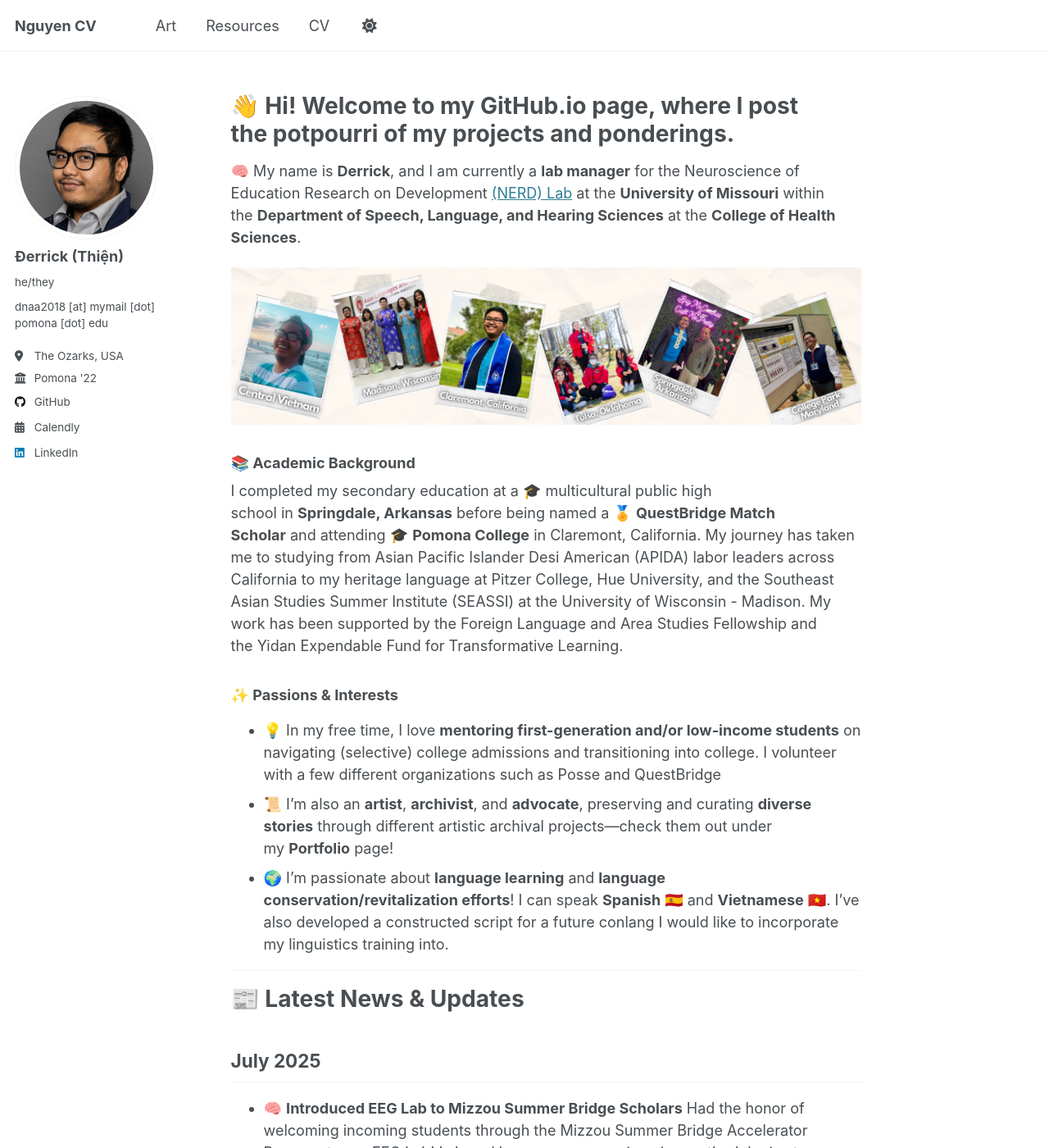
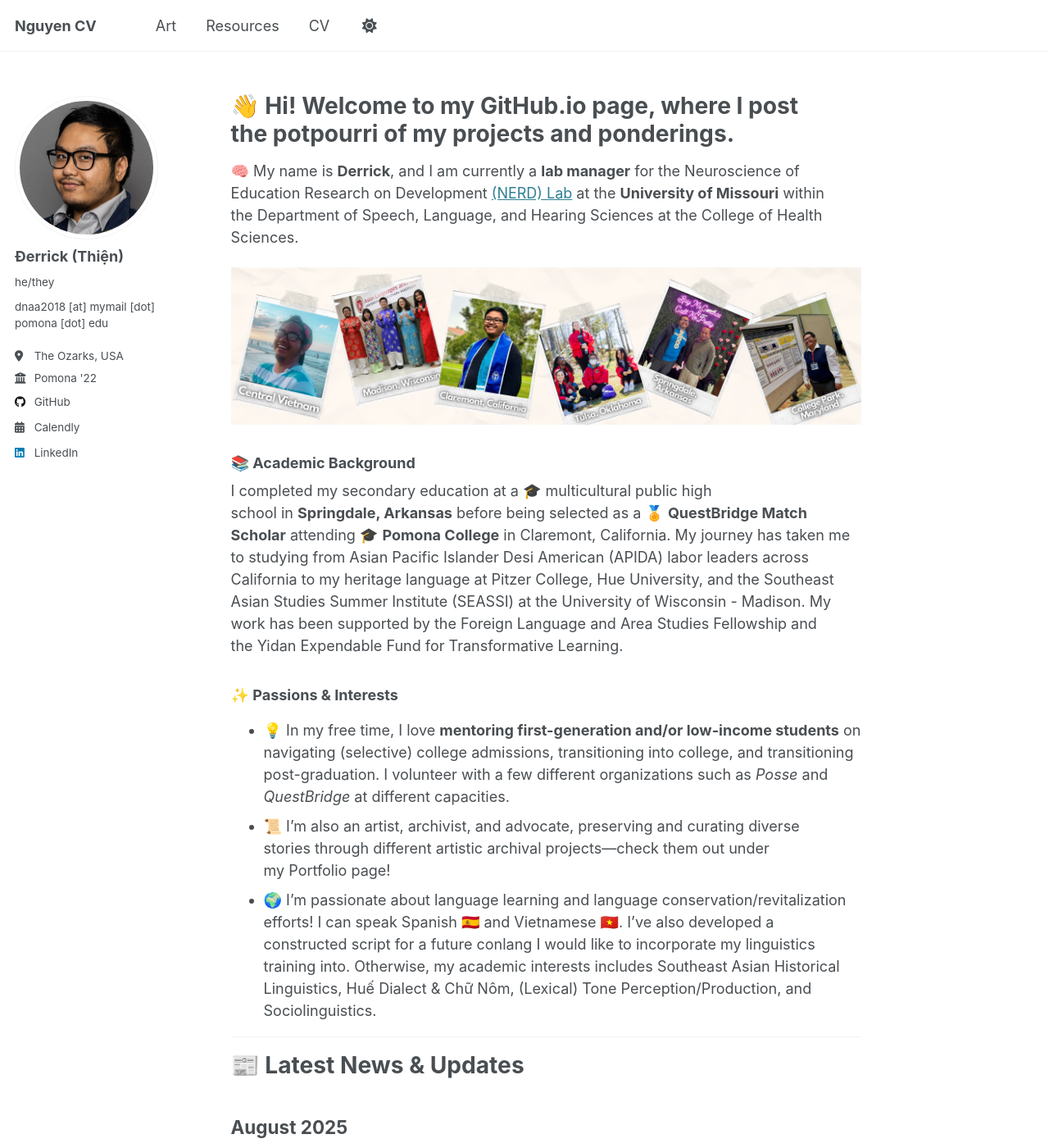
Before and after one commit to thienderrick/thienderrick.github.io, a Jekyll site: the page built from _pages/about.md, in a window 1280 px wide and 1400 px high. Shown: the whole window at 82% size. Built offline with Jekyll 4.4.1, drawn with Linux system fonts in a browser that asks for light colours; some of the changed text lies outside the part shown.

Commit message:
Update about.md

```diff
--- a/_pages/about.md
+++ b/_pages/about.md
@@ -9,25 +9,30 @@
 
 # 👋 **Hi!** Welcome to my GitHub.io page, where I post the **potpourri** of my projects and ponderings.
 
-🧠 My name is **Derrick**, and I am currently a **lab manager** for the Neuroscience of Education Research on Development <a href="https://sites.google.com/umsystem.edu/nerd-lab/home?authuser=0">(NERD) Lab</a> at the **University of Missouri** within the **Department of Speech, Language, and Hearing Sciences** at the **College of Health Sciences**.
+🧠 My name is **Derrick**, and I am currently a **lab manager** for the Neuroscience of Education Research on Development <a href="https://sites.google.com/umsystem.edu/nerd-lab/home?authuser=0">(NERD) Lab</a> at the **University of Missouri** within the Department of Speech, Language, and Hearing Sciences at the College of Health Sciences.
 
 ![Image](/images/About_Timeline.png)
 
 ### 📚 **Academic Background**
-I completed my secondary education at a 🎓 multicultural public high school in **Springdale, Arkansas** before being named a 🏅 **QuestBridge Match Scholar** and attending 🎓 **Pomona College** in Claremont, California. My journey has taken me to studying from Asian Pacific Islander Desi American (APIDA) labor leaders across California to my heritage language at Pitzer College, Hue University, and the Southeast Asian Studies Summer Institute (SEASSI) at the University of Wisconsin - Madison. My work has been supported by the Foreign Language and Area Studies Fellowship and the Yidan Expendable Fund for Transformative Learning.
+I completed my secondary education at a 🎓 multicultural public high school in **Springdale, Arkansas** before being selected as a 🏅 **QuestBridge Match Scholar** attending 🎓 **Pomona College** in Claremont, California. My journey has taken me to studying from Asian Pacific Islander Desi American (APIDA) labor leaders across California to my heritage language at Pitzer College, Hue University, and the Southeast Asian Studies Summer Institute (SEASSI) at the University of Wisconsin - Madison. My work has been supported by the Foreign Language and Area Studies Fellowship and the Yidan Expendable Fund for Transformative Learning.
 
 ### ✨ **Passions & Interests**
-- 💡 In my free time, I love **mentoring first-generation and/or low-income students** on navigating (selective) college admissions and transitioning into college. I volunteer with a few different organizations such as Posse and QuestBridge
-- 📜 I'm also an **artist**, **archivist**, and **advocate**, preserving and curating **diverse stories** through different artistic archival projects—check them out under my **Portfolio** page!
-- 🌍 I'm passionate about **language learning** and **language conservation/revitalization efforts**! I can speak **Spanish** 🇪🇸 and **Vietnamese** 🇻🇳. I've also developed a constructed script for a future conlang I would like to incorporate my linguistics training into.
+- 💡 In my free time, I love **mentoring first-generation and/or low-income students** on navigating (selective) college admissions, transitioning into college, and transitioning post-graduation. I volunteer with a few different organizations such as *Posse* and *QuestBridge* at different capacities.
+- 📜 I'm also an artist, archivist, and advocate, preserving and curating diverse stories through different artistic archival projects—check them out under my Portfolio page!
+- 🌍 I'm passionate about language learning and language conservation/revitalization efforts! I can speak Spanish 🇪🇸 and Vietnamese 🇻🇳. I've also developed a constructed script for a future conlang I would like to incorporate my linguistics training into. Otherwise, my academic interests includes Southeast Asian Historical Linguistics, Huế Dialect & Chữ Nôm, (Lexical) Tone Perception/Production, and Sociolinguistics.
 
 ---
 
 # 📰 Latest News & Updates
 
+## August 2025
+- 🧑‍🏫 **Volunteered for Posse**
+  Assisted with the selection of Virtual Posse Scholars!
+
 ## July 2025
 - 🧠 **Introduced EEG Lab to Mizzou Summer Bridge Scholars**
   Had the honor of welcoming incoming students through the Mizzou Summer Bridge Accelerator Program to our EEG Lab! I shared how we use neuroimaging methodologies to explore gesture, language acquisition, processing, and developmental neuropsychology within medical contexts.
+
 ## May 2025
 - 🧑‍🏫 **Volunteered for Posse**
   Assisted two incredible Posse Scholars with refining their resumes and offering career advice. Grateful to be part of their journey and to pay it forward with insights from my own path.
```
Also changed, not shown: other parts of _pages/about.md (+0 -9 lines).
